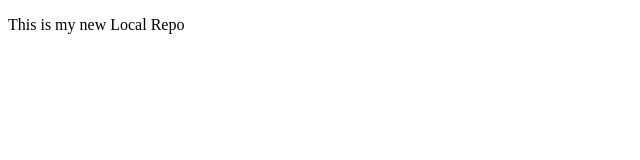
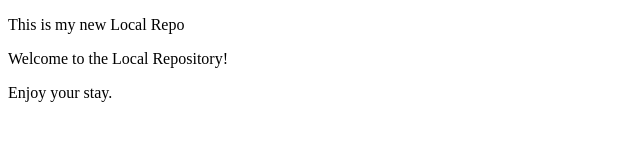
Before and after one commit to Raghu9676/localrepo, a plain HTML site: page index.html in a window 1280 px wide. Shown: the whole page, without its empty margins (0-640 px from the left). Drawn offline with Linux system fonts and the light colour scheme.

Commit message:
Add new line inside feature1 branch

```diff
--- a/index.html
+++ b/index.html
@@ -7,5 +7,7 @@
 </head>
 <body>
     <p>This is my new Local Repo</p>
+    <p>Welcome to the Local Repository!</p>
+    <p>Enjoy your stay.</p>
 </body>
 </html>
```
